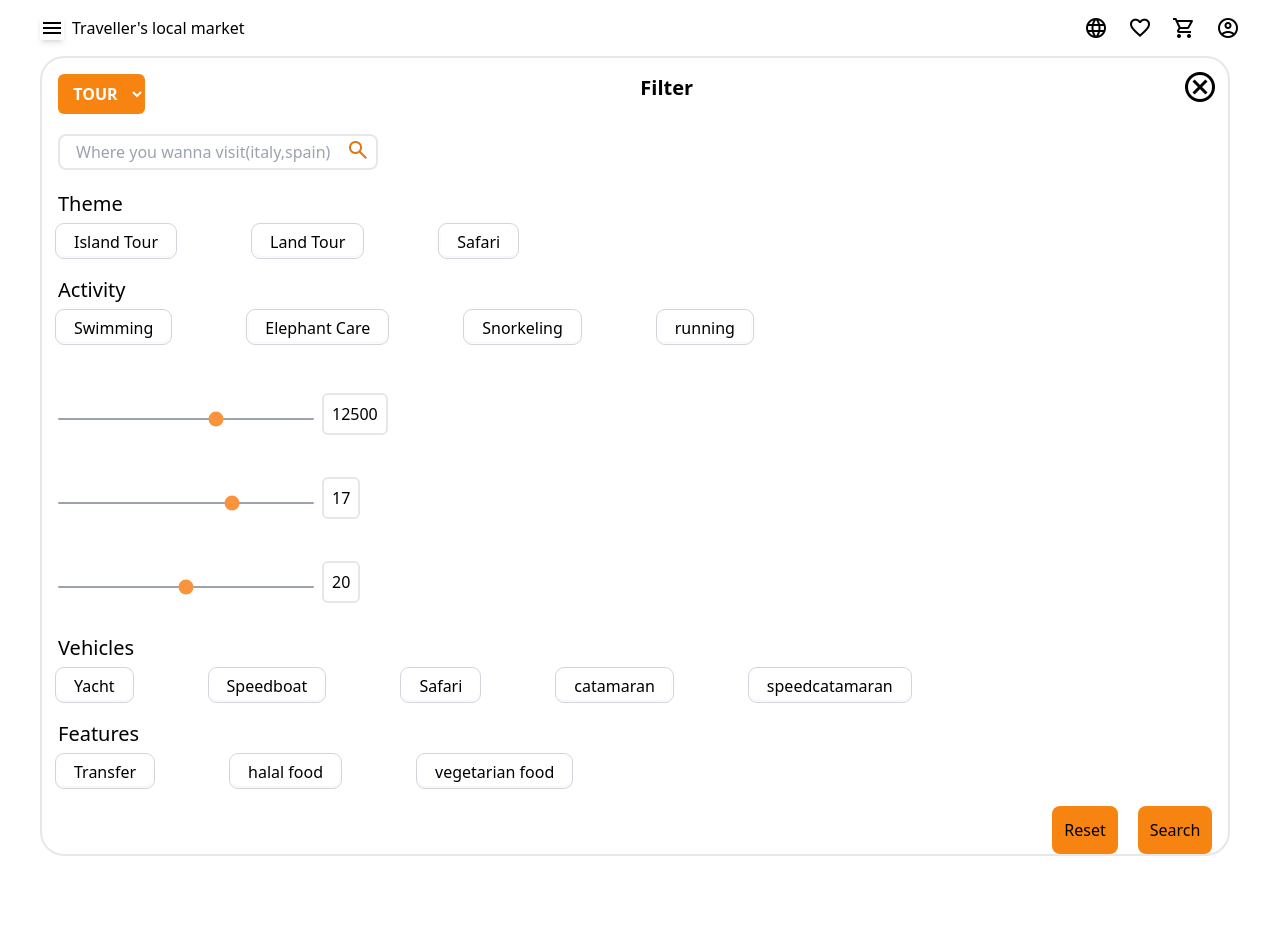
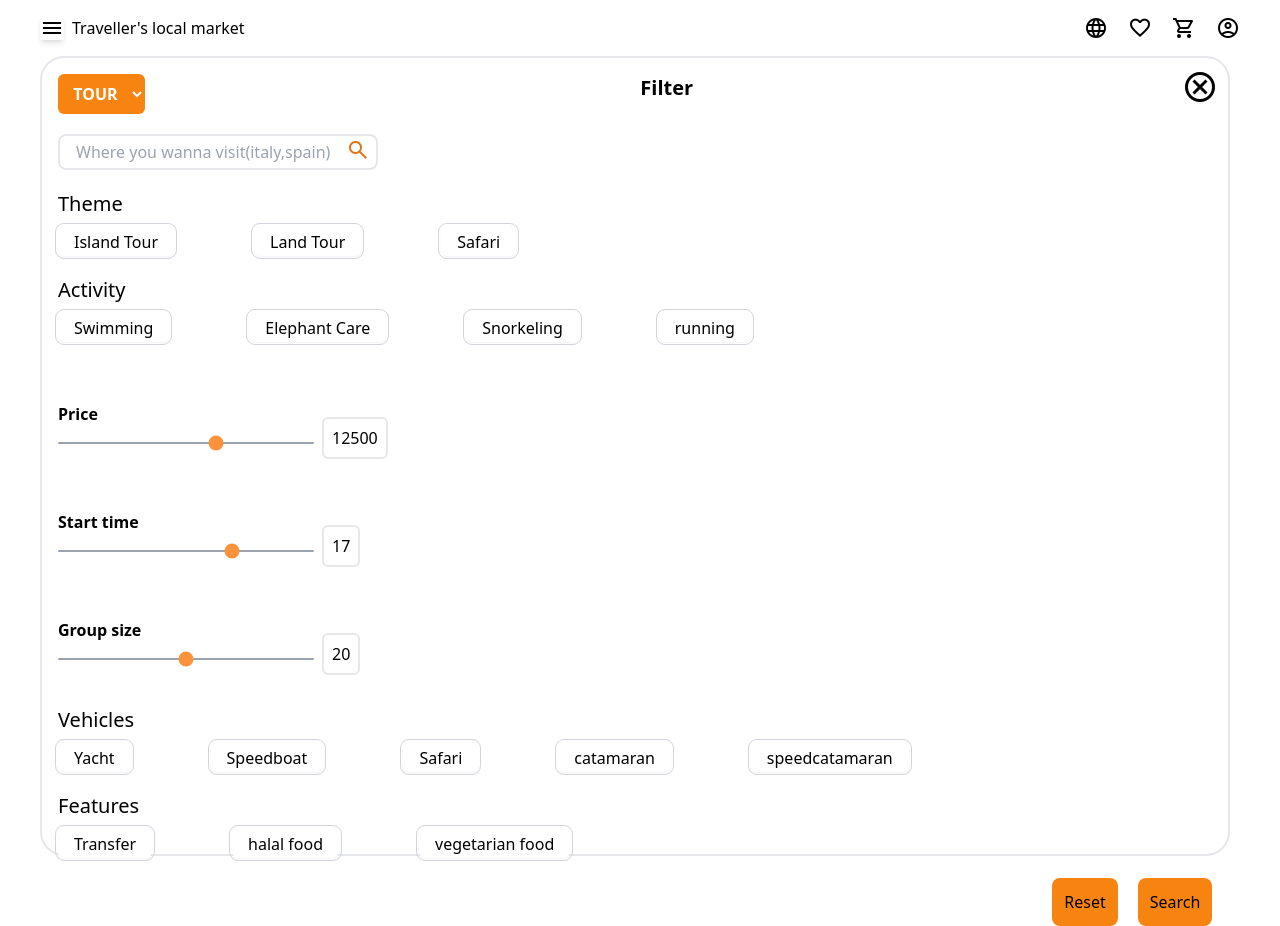
Before and after one commit to fcansi04/tripcolic, a Next.js app: page / in a window 1280 px wide. Both pictures are taken after a click on the element "menu". Before the commit the page ends 856 px from the top, so only its background shows below. Built offline with nearby package versions, Linux system fonts and the light colour scheme.

Commit message:
style improved

```diff
--- a/components/tourFilter.jsx
+++ b/components/tourFilter.jsx
@@ -139,7 +139,7 @@ const TourFilter = ({
         </div>
         <div>
           <h1 className="text-xl mb-2">Theme</h1>
-          <div className="flex gap-20 flex-wrap max-md:gap-10">
+          <div className="flex gap-20 flex-wrap max-md:gap-5 ">
             {themes.map((theme) => {
               return (
                 <button
@@ -159,7 +159,7 @@ const TourFilter = ({
         </div>
         <div>
           <h1 className="text-xl">Activity</h1>
-          <div className="flex flex-wrap gap-20 max-md:gap-10 mb-5 mt-2">
+          <div className="flex flex-wrap gap-20 max-md:gap-5 mb-5 mt-2">
             {activities.map((activity) => {
               return (
                 <button
@@ -178,6 +178,8 @@ const TourFilter = ({
           </div>
         </div>
         <div className="mt-5 mb-5">
+          <h1 className="font-bold">Price</h1>
+
           <input
             type="range"
             min="0"
@@ -197,6 +199,8 @@ const TourFilter = ({
           <span className="p-2 w-4 border-2 rounded-md">{selectedPrice}</span>
         </div>
         <div className="mt-5 mb-5">
+          <h1 className="font-bold">Start time</h1>
+
           <input
             type="range"
             min="0.00"
@@ -218,6 +222,8 @@ const TourFilter = ({
           </span>
         </div>
         <div className="mt-5 mb-5">
+          <h1 className="font-bold">Group size</h1>
+
           <input
             type="range"
             min="0"
```
